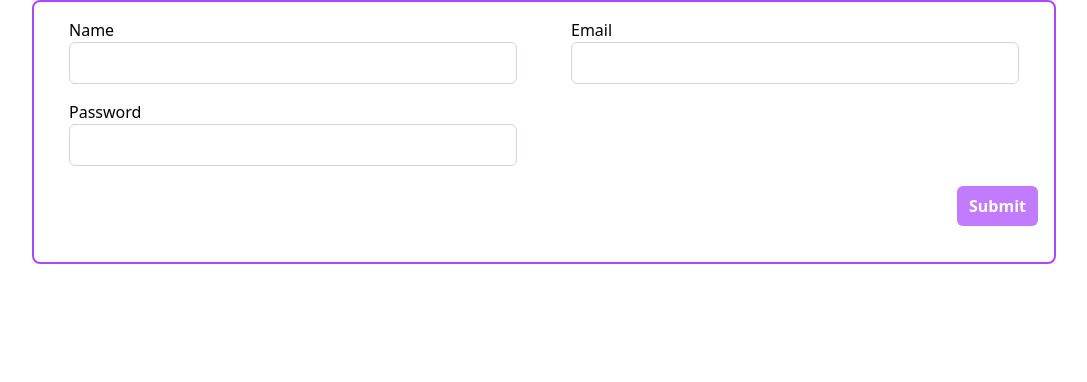
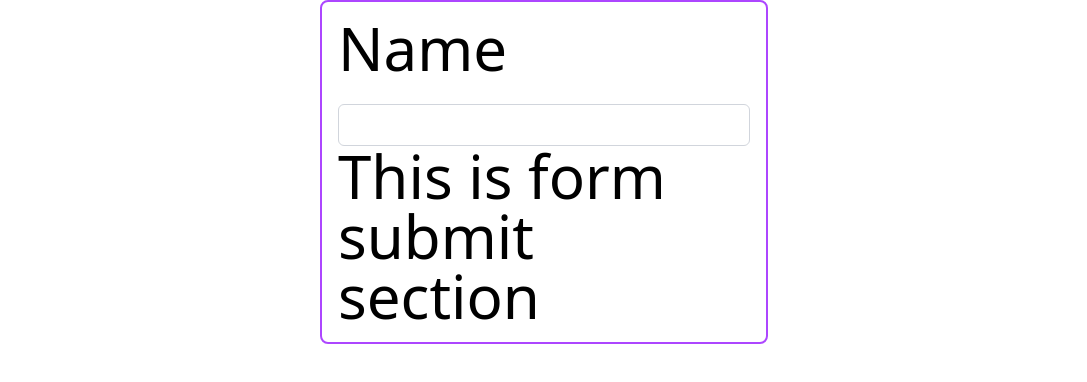
Before and after one commit to zesanahmed/react-reusable-components, a React (Vite) app: page / in a window 1280 px wide. Shown: the top 382 px of the page, without its empty margins (96-1183 px from the left). Built offline with nearby package versions, Linux system fonts and the light colour scheme.

Commit message:
Form component structure and barrel pattern

```diff
--- a/src/App.tsx
+++ b/src/App.tsx
@@ -1,10 +1,35 @@
-import NormalForm from "./components/normalForm/NormalForm";
+import { FieldValues, useForm } from "react-hook-form";
+import { Form, FormSection, FormSubmit } from "./components/ReusableForm";
 import Container from "./components/ui/Container";
 
 function App() {
+  const {
+    register,
+    handleSubmit,
+    formState: { errors },
+  } = useForm();
+  const onSubmit = (data: FieldValues) => {
+    console.log(data);
+  };
+
   return (
     <Container>
-      <NormalForm></NormalForm>
+      <Form onSubmit={handleSubmit(onSubmit)}>
+        <FormSection>
+          <div className="w-full max-w-md">
+            <label htmlFor="name" className="block">
+              Name
+            </label>
+            <input className="" type="text" id="name" {...register("name")} />
+            {errors.name && (
+              <span className="text-red-500 text-sm">
+                {errors.name.message}
+              </span>
+            )}
+          </div>
+        </FormSection>
+        <FormSubmit />
+      </Form>
     </Container>
   );
 }
--- /dev/null
+++ b/src/components/ReusableForm/Form.tsx
@@ -0,0 +1,25 @@
+import { createContext } from "react";
+import cn from "../../utils/cn";
+
+export const FormElementContext = createContext<{ double: boolean } | null>(
+  null
+);
+
+export const Form = ({ children, onSubmit, double }) => {
+  return (
+    <FormElementContext.Provider value={{ double }}>
+      <form
+        onSubmit={onSubmit}
+        className={cn(
+          "border-2 border-purple-500 rounded-lg max-w-lg mx-auto p-4",
+          {
+            "max-w-5xl": double,
+            "max-w-md": !double,
+          }
+        )}
+      >
+        <h1>{children}</h1>
+      </form>
+    </FormElementContext.Provider>
+  );
+};
--- /dev/null
+++ b/src/components/ReusableForm/FormSection.tsx
@@ -0,0 +1,16 @@
+import { useContext } from "react";
+import cn from "../../utils/cn";
+import { FormElementContext } from "./Form";
+
+export const FormSection = ({ children }) => {
+  const { double } = useContext(FormElementContext);
+  return (
+    <div
+      className={cn("grid grid-cols-1 justify-items-center gap-4", {
+        "md:grid-cols-2": double,
+      })}
+    >
+      {children}
+    </div>
+  );
+};
--- /dev/null
+++ b/src/components/ReusableForm/FormSubmit.tsx
@@ -0,0 +1,9 @@
+import React from "react";
+
+export const FormSubmit = () => {
+  return (
+    <div>
+      <h1>This is form submit section</h1>
+    </div>
+  );
+};
--- /dev/null
+++ b/src/components/ReusableForm/index.ts
@@ -0,0 +1,3 @@
+export * from "./Form";
+export * from "./FormSection";
+export * from "./FormSubmit";
--- /dev/null
+++ b/src/components/normalForm/InputField.tsx
@@ -0,0 +1,13 @@
+import { useFormContext } from "react-hook-form";
+
+const InputField = () => {
+  const { register, watch } = useFormContext();
+  console.log(watch("something"));
+  return (
+    <div>
+      <input type="text" {...register("something")} />
+    </div>
+  );
+};
+
+export default InputField;
--- a/src/components/normalForm/NormalForm.tsx
+++ b/src/components/normalForm/NormalForm.tsx
@@ -1,25 +1,32 @@
-import { FieldValues, useForm } from "react-hook-form";
+import { FieldValues, FormProvider, useForm } from "react-hook-form";
 import cn from "../../utils/cn";
 import Button from "../ui/Button";
 
 import { zodResolver } from "@hookform/resolvers/zod";
-import { SignUpSchema } from "./validation";
+import { SignUpSchema } from "./Validation";
+import InputField from "./InputField";
 
 const NormalForm = () => {
+  const methods = useForm({
+    resolver: zodResolver(SignUpSchema),
+  });
+
   const {
     register,
     handleSubmit,
+    watch,
     formState: { errors },
-  } = useForm({
-    resolver: zodResolver(SignUpSchema),
-  });
+  } = methods;
 
   const onSubmit = (data: FieldValues) => {
     console.log(data);
   };
 
+  console.log(watch("name"));
+
   const double = true;
   return (
+    <FormProvider {...methods}>
       <form
         onSubmit={handleSubmit(onSubmit)}
         className={cn(
@@ -37,11 +44,19 @@ const NormalForm = () => {
         >
           <div className="w-full max-w-md">
             <label htmlFor="name" className="block">
+              Something
+            </label>
+            <InputField />
+          </div>
+          <div className="w-full max-w-md">
+            <label htmlFor="name" className="block">
               Name
             </label>
             <input className="" type="text" id="name" {...register("name")} />
             {errors.name && (
-            <span className="text-red-500 text-sm">{errors.name.message}</span>
+              <span className="text-red-500 text-sm">
+                {errors.name.message}
+              </span>
             )}
           </div>
           <div className="w-full max-w-md">
@@ -55,7 +70,9 @@ const NormalForm = () => {
               {...register("email")}
             />
             {errors.email && (
-            <span className="text-red-500 text-sm">{errors.email.message}</span>
+              <span className="text-red-500 text-sm">
+                {errors.email.message}
+              </span>
             )}
           </div>
           <div className="w-full max-w-md">
@@ -87,6 +104,7 @@ const NormalForm = () => {
           </div>
         </div>
       </form>
+    </FormProvider>
   );
 };
 
```
Lines whose indentation alone changed are shown as unchanged.
